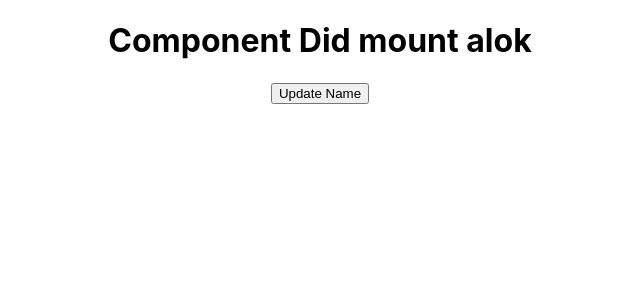
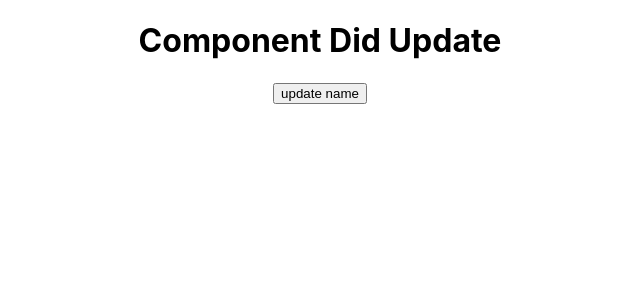
Before and after one commit to codeAlok/React_js_prct, a React (Create React App) app: page / in a window 1280 px wide. Shown: the top 300 px of the page, without its empty margins (320-960 px from the left). Built offline with nearby package versions, Linux system fonts and the light colour scheme.

Commit message:
componentDidUpdate1

```diff
--- a/src/App.js
+++ b/src/App.js
@@ -211,30 +211,58 @@ import Login from './Login'  //for form validation
 // }
 
 
-// *** componentDidMount ***
-// can we update state in componentDidMount() ?
-// Check in which order all below function run
-class App extends React.Component{
+// // *** componentDidMount ***
+// // can we update state in componentDidMount() ?
+// // Check in which order all below function run
+// class App extends React.Component{
+//     constructor() {
+//         super();
+//         this.state={
+//             name: "alok"
+//         }
+//         console.warn("constructor")
+//     }
+
+//     //componentDidMount is used to take care of api calls and work done after full page render and run only once after render (not after any update even)
+//     componentDidMount() {
+//         console.warn("componentDidMount");
+//     }
+
+//     render() {
+//         console.warn("render");
+
+//         return(
+//             <div className='App'>
+//                 <h1>Component Did mount {this.state.name}</h1>
+//                 <button onClick={()=> {this.setState({name: "aadi"})}}>Update Name</button>
+//             </div>
+//         )
+//     }
+// }
+
+
+// *** componentDidUpdate ***
+// check in which order and when which function run
+class App extends React.Component {
     constructor() {
         super();
         this.state={
-            name: "alok"
+            name: "anya"
         }
-        console.warn("constructor")
+        console.warn("constructor");
     }
 
-    //componentDidMount is used to take care of api calls and work done after full page render and run only once after render (not after any update even)
-    componentDidMount() {
-        console.warn("componentDidMount");
+    // run only after state/props update
+    componentDidUpdate() {
+        console.warn("componentDidUpdate");
     }
 
     render() {
         console.warn("render");
-
         return(
             <div className='App'>
-                <h1>Component Did mount {this.state.name}</h1>
-                <button onClick={()=> {this.setState({name: "aadi"})}}>Update Name</button>
+                <h1>Component Did Update</h1>
+                <button onClick={()=>{this.setState({name: "abhi"})}}>update name</button>
             </div>
         )
     }
```
